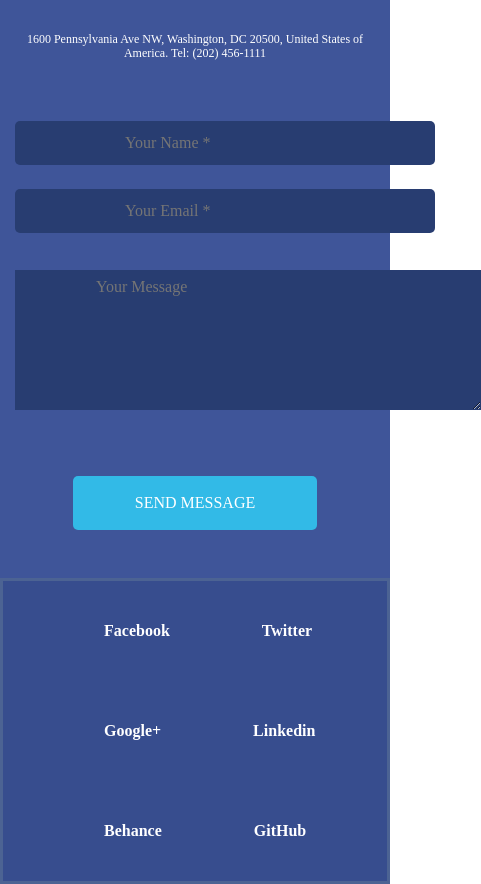
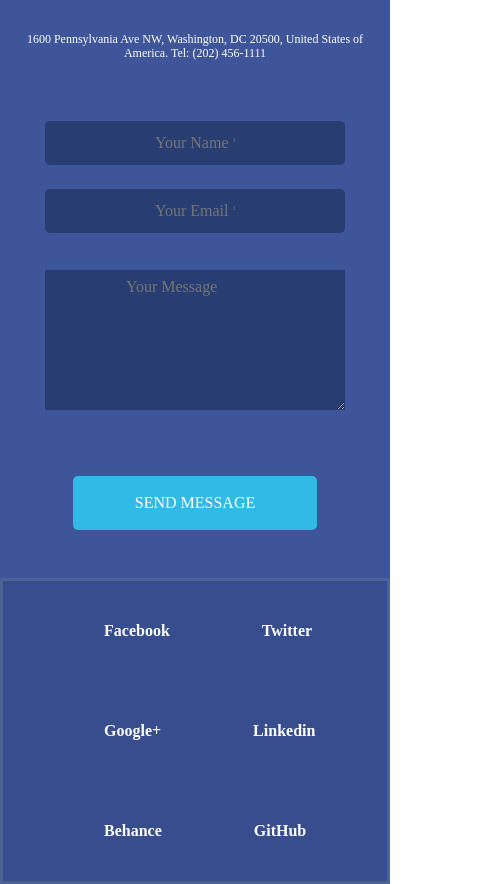
Before and after one commit to lmsbellin/Cuda, a plain HTML site: page index.html in a window 390 px wide. Shown: the part 8680-9564 px from the top of the page, 481 px wide, since content can reach past the window. Drawn offline with nearby package versions, Linux system fonts and the light colour scheme.

Commit message:
Update style.css

```diff
--- a/style.css
+++ b/style.css
@@ -565,12 +565,13 @@ footer ul li a:hover{
 	color: white;
 	display: block;
 	margin: 12px auto;
+	width:300px;
 }
 
 .bd6 textarea {
 
 	display: block;
-	width: 466px;
+	width: 300px;
 	height: 140px;
 	margin: 25px auto;
 	padding: 5px 81px;
```
